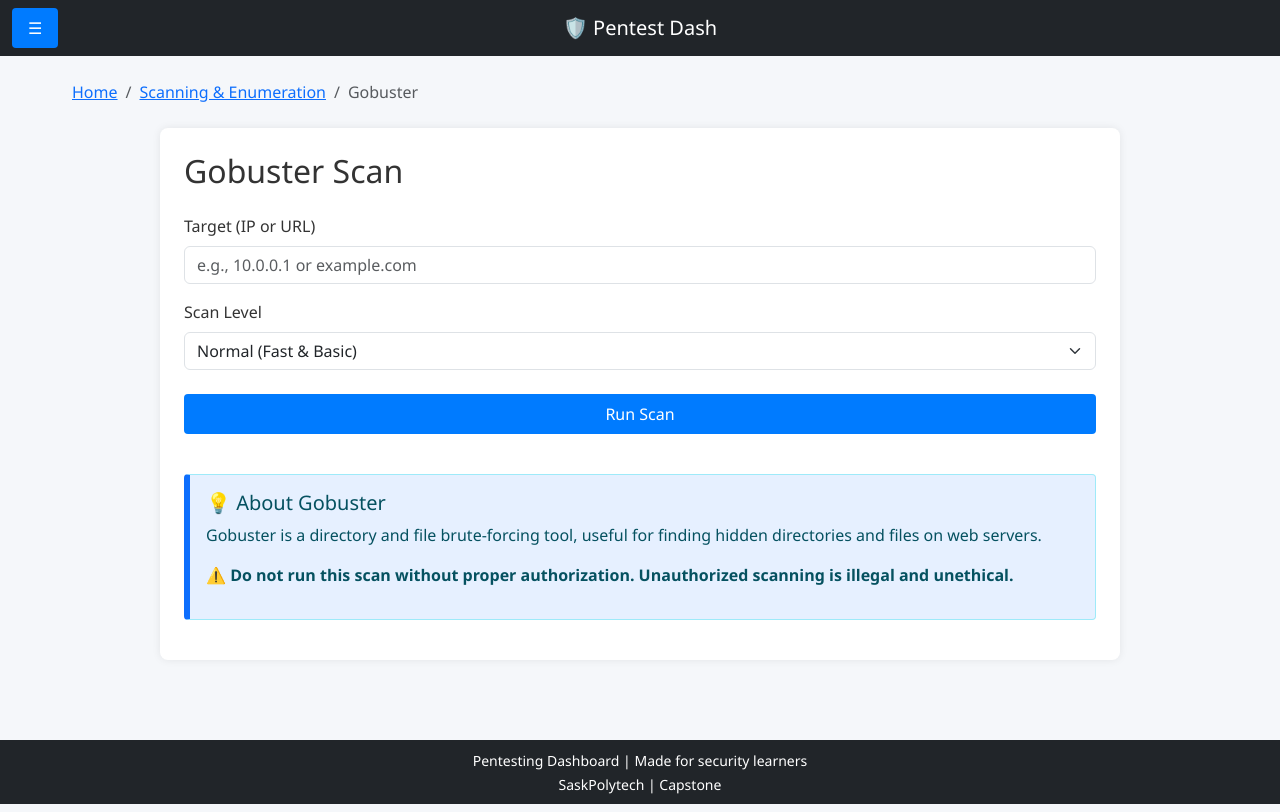
After one commit to abhijeet-2108/Saskpoly_Capstone, a Flask app: page /stage2/gobuster in a window 1280 px wide. The commit adds this page. Run offline with Flask 3, Linux system fonts and the light colour scheme.

Commit message:
gobuster

```diff
--- a/routes/main_routes.py
+++ b/routes/main_routes.py
@@ -21,6 +21,7 @@ from pentesting.netcat_scan import run_netcat
 from pentesting.report_pdf import generate_pdf_report
 from pentesting.fastscan_parser import parse_combined_fastscan_output
 from pentesting.masscan_scan import run_masscan_scan
+from pentesting.gobuster_scan import run_gobuster_scan
 
 main_routes = Blueprint('main_routes', __name__)
 
@@ -90,6 +91,9 @@ def scan():
         subnet = form.masscan_subnet.data == "subnet"
         port_range = form.masscan_ports.data
         output = run_masscan_scan(target, subnet, port_range)
+    elif tool == 'gobuster':
+        scan_level = request.form.get("gobuster_scan_level")
+        output = run_gobuster_scan(target, scan_level)
     else:
         return "Unsupported tool", 400
 
@@ -212,6 +216,11 @@ def stage1_masscan():
     form = ScanForm()
     return render_template('stage2/masscan.html', form=form)
 
+@main_routes.route('/stage2/gobuster', methods=['GET', 'POST'], endpoint='stage2_gobuster')
+def stage1_gobuster():
+    form = ScanForm()
+    return render_template('stage2/gobuster.html', form=form)
+
 @main_routes.route('/stage2', methods=['GET'], endpoint='stage2')
 def stage2_index():
     return render_template('stage2/index.html')
--- /dev/null
+++ b/templates/stage2/gobuster.html
@@ -0,0 +1,80 @@
+{% extends "base.html" %}
+{% block title %}Gobuster Scan{% endblock %}
+
+{% block content %}
+<nav aria-label="breadcrumb">
+  <ol class="breadcrumb">
+    <li class="breadcrumb-item"><a href="/">Home</a></li>
+    <li class="breadcrumb-item"><a href="/stage2">Scanning & Enumeration</a></li>
+    <li class="breadcrumb-item active" aria-current="page">Gobuster</li>
+  </ol>
+</nav>
+
+<div class="container mt-4">
+  <h2 class="mb-4">Gobuster Scan</h2>
+  <form method="POST" action="{{ url_for('main_routes.scan') }}" id="form">
+    {{ form.hidden_tag() }}
+
+    <input type="hidden" name="tool" value="gobuster">
+
+    <div class="form-group mb-3">
+      {{ form.target.label(class="form-label") }}
+      {{ form.target(class="form-control", placeholder="e.g., 10.0.0.1 or example.com") }}
+    </div>
+
+    <div class="form-group mb-3">
+      <label for="scan_level" class="form-label">Scan Level</label>
+      <select class="form-select" name="gobuster_scan_level" id="scan_level" required>
+        <option value="normal">Normal (Fast & Basic)</option>
+        <option value="advanced">Advanced (Bigger Wordlist)</option>
+        <option value="extreme">Extreme (Large & Aggressive)</option>
+      </select>
+    </div>
+
+    <div class="form-group mt-4">
+      {{ form.submit(class="btn btn-primary") }}
+    </div>
+  </form>
+
+  <div class="alert alert-info mt-4">
+    <h5 class="alert-heading">💡 About Gobuster</h5>
+    <p>
+      Gobuster is a directory and file brute-forcing tool, useful for finding hidden directories and files on web servers.
+    </p>
+    <p>
+      ⚠️ <strong>Do not run this scan without proper authorization. Unauthorized scanning is illegal and unethical.</strong>
+    </p>
+  </div>
+</div>
+
+<!-- Loading Spinner Logic -->
+<script>
+  document.getElementById('form').addEventListener('submit', function() {
+    document.getElementById('loading-overlay').style.display = 'flex';
+  });
+</script>
+
+<!-- Loading Spinner Overlay -->
+<div id="loading-overlay" style="display: none;">
+  <div class="spinner-border text-primary" role="status">
+    <span class="visually-hidden">Loading...</span>
+  </div>
+  <p class="mt-2">Scan in progress...</p>
+</div>
+
+<style>
+  #loading-overlay {
+    position: fixed;
+    top: 0;
+    left: 0;
+    width: 100%;
+    height: 100%;
+    background: rgba(255, 255, 255, 0.8);
+    z-index: 9999;
+    display: flex;
+    flex-direction: column;
+    justify-content: center;
+    align-items: center;
+  }
+</style>
+{% endblock %}
```
Also changed, not shown: pentesting/gobuster_scan.py (added, +43 -0 lines), templates/stage2/index.html (+6 -6 lines).
